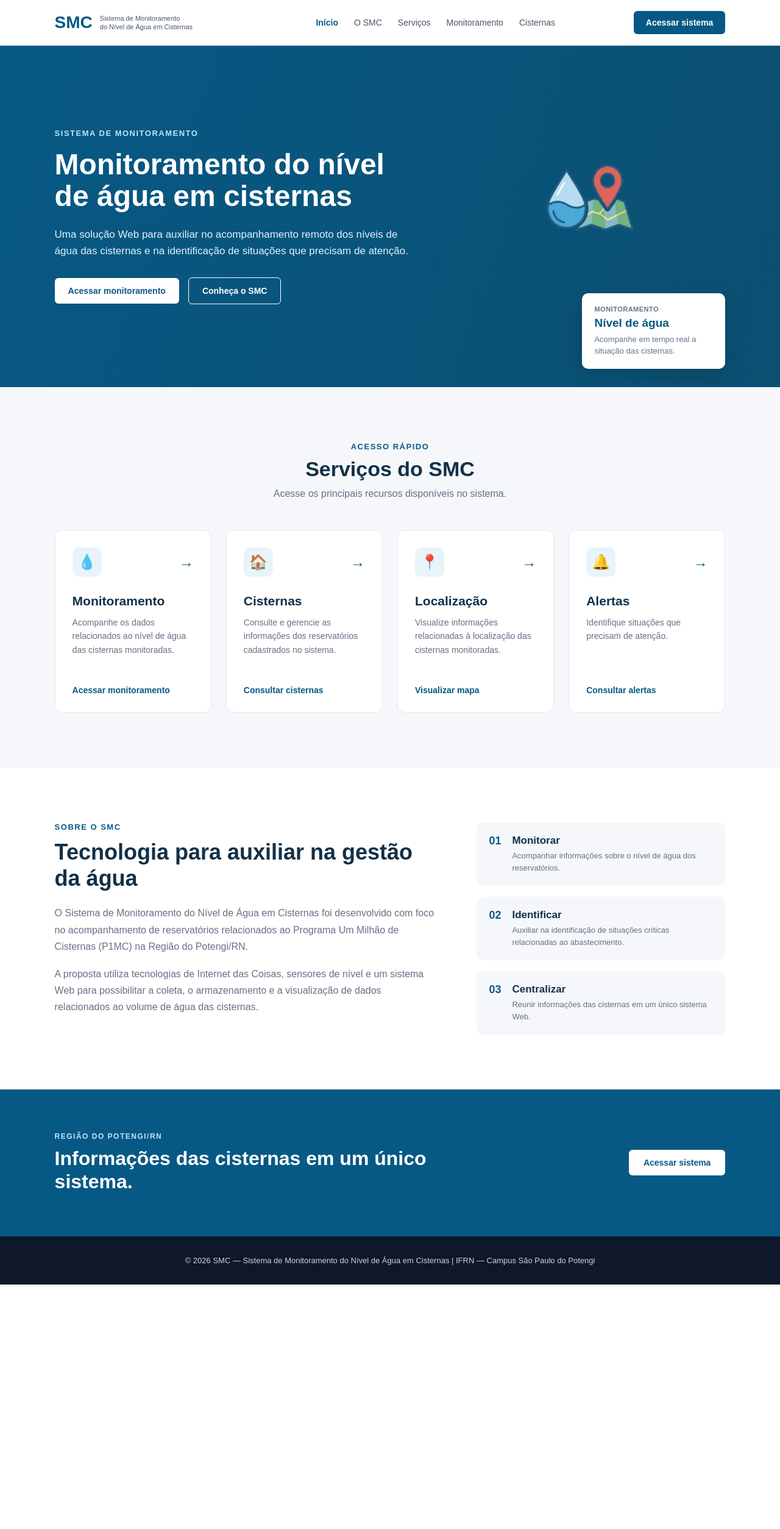
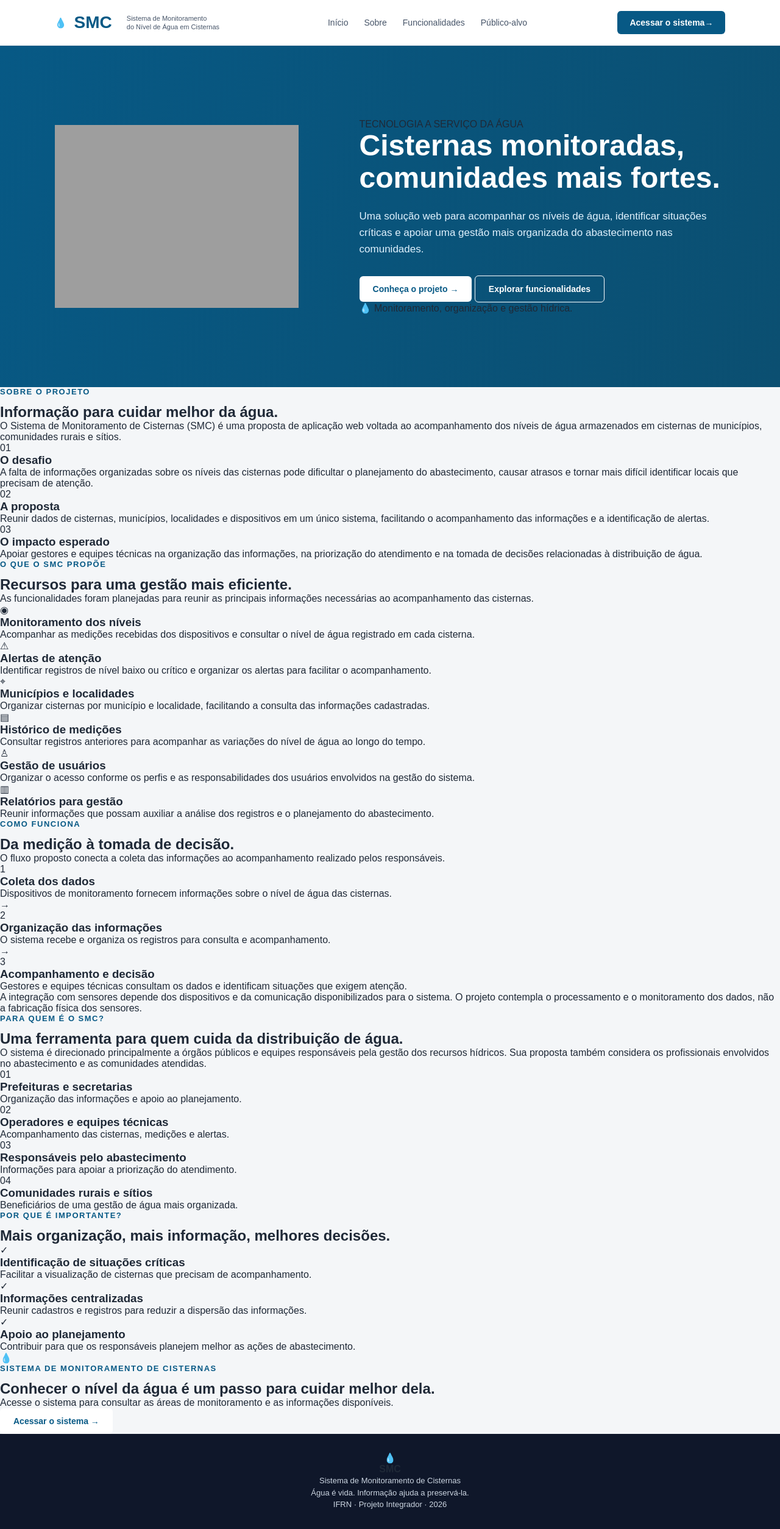
Before and after one commit to limaleticia2-ux/SMC, a Django app: page /apresentacao/ in a window 1280 px wide. Shown: the whole page at 61% size. Before the commit the page ends 2107 px from the top, so only its background shows below. Run offline with Django 5.2, Linux system fonts and the light colour scheme; the visitor is signed in with stand-in values (Sample User, id 1); grey boxes are pictures that could not be loaded.

Commit message:
Atualiza estrutura da tela de apresentação

```diff
--- a/monitoramento/templates/monitoramento/apresentacao.html
+++ b/monitoramento/templates/monitoramento/apresentacao.html
@@ -1,434 +1,364 @@
+
 {% load static %}
-
-
 <!DOCTYPE html>
 <html lang="pt-BR">
-
 <head>
-
     <meta charset="UTF-8">
-
     <meta name="viewport" content="width=device-width, initial-scale=1.0">
-
-    <title>SMC | Sistema de Monitoramento do Nível de Água em Cisternas</title>
-
+    <title>SMC | Sistema de Monitoramento de Cisternas</title>
     <link rel="stylesheet" href="{% static 'monitoramento/css/apresentacao.css' %}">
-
 </head>
-
-
 <body>
 
-    <!-- CABEÇALHO -->
 <header class="header">
-
     <div class="header-container">
-
-            <a href="/" class="logo">
-
-                <span class="logo-name">
-                    SMC
-                </span>
-
+        <a href="{% url 'apresentacao' %}" class="logo">
+            <span class="logo-mark">💧</span>
+            <span class="logo-name">SMC</span>
+            <span class="logo-divider"></span>
             <span class="logo-description">
                 Sistema de Monitoramento<br>
                 do Nível de Água em Cisternas
             </span>
-
         </a>
 
         <nav class="menu">
-
-                <a href="/" class="active">
-                    Início
-                </a>
-
-                <a href="#sobre">
-                    O SMC
-                </a>
-
-                <a href="#servicos">
-                    Serviços
-                </a>
-
-                <a href="/monitoramento/">
-                    Monitoramento
-                </a>
-
-                <a href="/cisternas/">
-                    Cisternas
-                </a>
-
+            <a href="#inicio">Início</a>
+            <a href="#sobre">Sobre</a>
+            <a href="#funcionalidades">Funcionalidades</a>
+            <a href="#publico">Público-alvo</a>
         </nav>
 
-            <a href="/monitoramento/" class="login-button">
-                Acessar sistema
+        <a href="{% url 'monitoramento' %}" class="login-button">
+            Acessar o sistema <span>→</span>
         </a>
-
     </div>
-
 </header>
 
+<main>
+    <!-- APRESENTAÇÃO PRINCIPAL -->
+    <section class="hero" id="inicio">
+        <img
+            class="hero-background"
+            src="{% static 'monitoramento/img/cisterna-hero.jpg' %}"
+            alt="Ilustração de cisterna em uma comunidade"
+        >
 
-    <main>
-
-        <!-- BANNER PRINCIPAL -->
-        <section class="hero">
+        <div class="hero-shade"></div>
 
         <div class="hero-content">
-
-                <span class="hero-label">
-                    SISTEMA DE MONITORAMENTO
-                </span>
+            <span class="eyebrow">TECNOLOGIA A SERVIÇO DA ÁGUA</span>
 
             <h1>
-                    Monitoramento do nível de água em cisternas
+                Cisternas monitoradas,<br>
+                comunidades <span>mais fortes.</span>
             </h1>
 
             <p>
-                    Uma solução Web para auxiliar no acompanhamento remoto
-                    dos níveis de água das cisternas e na identificação de
-                    situações que precisam de atenção.
+                Uma solução web para acompanhar os níveis de água,
+                identificar situações críticas e apoiar uma gestão
+                mais organizada do abastecimento nas comunidades.
             </p>
 
-                <div class="hero-buttons">
-
-                    <a href="/monitoramento/" class="primary-button">
-                        Acessar monitoramento
+            <div class="hero-actions">
+                <a href="#sobre" class="primary-button">
+                    Conheça o projeto <span>→</span>
                 </a>
-
-                    <a href="#sobre" class="secondary-button">
-                        Conheça o SMC
+                <a href="#funcionalidades" class="secondary-button">
+                    Explorar funcionalidades
                 </a>
-
             </div>
 
+            <div class="hero-note">
+                <span class="note-drop">💧</span>
+                <span>Monitoramento, organização e gestão hídrica.</span>
+            </div>
+        </div>
+    </section>
+
+    <!-- CONTEXTO -->
+    <section class="intro-section" id="sobre">
+        <div class="section-heading">
+            <span class="section-label">SOBRE O PROJETO</span>
+            <h2>Informação para cuidar melhor da água.</h2>
+            <p>
+                O Sistema de Monitoramento de Cisternas (SMC) é uma proposta
+                de aplicação web voltada ao acompanhamento dos níveis de água
+                armazenados em cisternas de municípios, comunidades rurais e sítios.
+            </p>
         </div>
 
+        <div class="intro-grid">
+            <article class="intro-card">
+                <div class="card-icon">01</div>
+                <h3>O desafio</h3>
+                <p>
+                    A falta de informações organizadas sobre os níveis das
+                    cisternas pode dificultar o planejamento do abastecimento,
+                    causar atrasos e tornar mais difícil identificar locais
+                    que precisam de atenção.
+                </p>
+            </article>
 
-            <!-- IMAGEM PRINCIPAL -->
-            <div class="hero-visual">
+            <article class="intro-card featured-card">
+                <div class="card-icon">02</div>
+                <h3>A proposta</h3>
+                <p>
+                    Reunir dados de cisternas, municípios, localidades e
+                    dispositivos em um único sistema, facilitando o
+                    acompanhamento das informações e a identificação de alertas.
+                </p>
+            </article>
 
-                <img
-                    src="{% static 'monitoramento/img/logo.png' %}"
-                    alt="Logo do SMC"
-                >
+            <article class="intro-card">
+                <div class="card-icon">03</div>
+                <h3>O impacto esperado</h3>
+                <p>
+                    Apoiar gestores e equipes técnicas na organização das
+                    informações, na priorização do atendimento e na tomada
+                    de decisões relacionadas à distribuição de água.
+                </p>
+            </article>
+        </div>
+    </section>
 
+    <!-- FUNCIONALIDADES -->
+    <section class="features-section" id="funcionalidades">
+        <div class="section-heading">
+            <span class="section-label">O QUE O SMC PROPÕE</span>
+            <h2>Recursos para uma gestão mais eficiente.</h2>
+            <p>
+                As funcionalidades foram planejadas para reunir as principais
+                informações necessárias ao acompanhamento das cisternas.
+            </p>
         </div>
 
+        <div class="features-grid">
+            <article class="feature-card">
+                <div class="feature-icon">◉</div>
+                <h3>Monitoramento dos níveis</h3>
+                <p>
+                    Acompanhar as medições recebidas dos dispositivos e
+                    consultar o nível de água registrado em cada cisterna.
+                </p>
+            </article>
 
-            <!-- CARD DO MONITORAMENTO -->
-            <div class="hero-card">
+            <article class="feature-card">
+                <div class="feature-icon">⚠</div>
+                <h3>Alertas de atenção</h3>
+                <p>
+                    Identificar registros de nível baixo ou crítico e
+                    organizar os alertas para facilitar o acompanhamento.
+                </p>
+            </article>
 
-                <span>
-                    MONITORAMENTO
-                </span>
+            <article class="feature-card">
+                <div class="feature-icon">⌖</div>
+                <h3>Municípios e localidades</h3>
+                <p>
+                    Organizar cisternas por município e localidade,
+                    facilitando a consulta das informações cadastradas.
+                </p>
+            </article>
 
-                <strong>
-                    Nível de água
-                </strong>
+            <article class="feature-card">
+                <div class="feature-icon">▤</div>
+                <h3>Histórico de medições</h3>
+                <p>
+                    Consultar registros anteriores para acompanhar as
+                    variações do nível de água ao longo do tempo.
+                </p>
+            </article>
 
-                <small>
-                    Acompanhe em tempo real a situação das cisternas.
-                </small>
+            <article class="feature-card">
+                <div class="feature-icon">♙</div>
+                <h3>Gestão de usuários</h3>
+                <p>
+                    Organizar o acesso conforme os perfis e as responsabilidades
+                    dos usuários envolvidos na gestão do sistema.
+                </p>
+            </article>
 
+            <article class="feature-card">
+                <div class="feature-icon">▥</div>
+                <h3>Relatórios para gestão</h3>
+                <p>
+                    Reunir informações que possam auxiliar a análise
+                    dos registros e o planejamento do abastecimento.
+                </p>
+            </article>
+        </div>
+    </section>
+
+    <!-- COMO FUNCIONA -->
+    <section class="process-section">
+        <div class="section-heading">
+            <span class="section-label">COMO FUNCIONA</span>
+            <h2>Da medição à tomada de decisão.</h2>
+            <p>
+                O fluxo proposto conecta a coleta das informações ao
+                acompanhamento realizado pelos responsáveis.
+            </p>
         </div>
 
+        <div class="process-grid">
+            <article class="process-step">
+                <span class="step-number">1</span>
+                <h3>Coleta dos dados</h3>
+                <p>
+                    Dispositivos de monitoramento fornecem informações
+                    sobre o nível de água das cisternas.
+                </p>
+            </article>
+
+            <div class="process-arrow">→</div>
+
+            <article class="process-step">
+                <span class="step-number">2</span>
+                <h3>Organização das informações</h3>
+                <p>
+                    O sistema recebe e organiza os registros para
+                    consulta e acompanhamento.
+                </p>
+            </article>
+
+            <div class="process-arrow">→</div>
+
+            <article class="process-step">
+                <span class="step-number">3</span>
+                <h3>Acompanhamento e decisão</h3>
+                <p>
+                    Gestores e equipes técnicas consultam os dados e
+                    identificam situações que exigem atenção.
+                </p>
+            </article>
+        </div>
+
+        <p class="process-note">
+            A integração com sensores depende dos dispositivos e da
+            comunicação disponibilizados para o sistema. O projeto
+            contempla o processamento e o monitoramento dos dados,
+            não a fabricação física dos sensores.
+        </p>
     </section>
 
+    <!-- PÚBLICO-ALVO -->
+    <section class="audience-section" id="publico">
+        <div class="audience-content">
+            <span class="section-label">PARA QUEM É O SMC?</span>
+            <h2>Uma ferramenta para quem cuida da distribuição de água.</h2>
+            <p>
+                O sistema é direcionado principalmente a órgãos públicos e
+                equipes responsáveis pela gestão dos recursos hídricos.
+                Sua proposta também considera os profissionais envolvidos
+                no abastecimento e as comunidades atendidas.
+            </p>
+        </div>
 
-        <!-- ACESSO RÁPIDO -->
-        <section class="services" id="servicos">
+        <div class="audience-list">
+            <article>
+                <span>01</span>
+                <div>
+                    <h3>Prefeituras e secretarias</h3>
+                    <p>Organização das informações e apoio ao planejamento.</p>
+                </div>
+            </article>
 
-            <div class="section-title">
+            <article>
+                <span>02</span>
+                <div>
+                    <h3>Operadores e equipes técnicas</h3>
+                    <p>Acompanhamento das cisternas, medições e alertas.</p>
+                </div>
+            </article>
 
-                <span>
-                    ACESSO RÁPIDO
-                </span>
+            <article>
+                <span>03</span>
+                <div>
+                    <h3>Responsáveis pelo abastecimento</h3>
+                    <p>Informações para apoiar a priorização do atendimento.</p>
+                </div>
+            </article>
 
-                <h2>
-                    Serviços do SMC
-                </h2>
+            <article>
+                <span>04</span>
+                <div>
+                    <h3>Comunidades rurais e sítios</h3>
+                    <p>Beneficiários de uma gestão de água mais organizada.</p>
+                </div>
+            </article>
+        </div>
+    </section>
 
+    <!-- BENEFÍCIOS -->
+    <section class="benefits-section">
+        <div class="section-heading">
+            <span class="section-label">POR QUE É IMPORTANTE?</span>
+            <h2>Mais organização, mais informação, melhores decisões.</h2>
+        </div>
+
+        <div class="benefits-grid">
+            <article class="benefit-card">
+                <span>✓</span>
+                <h3>Identificação de situações críticas</h3>
                 <p>
-                    Acesse os principais recursos disponíveis no sistema.
+                    Facilitar a visualização de cisternas que precisam
+                    de acompanhamento.
+                </p>
+            </article>
+
+            <article class="benefit-card">
+                <span>✓</span>
+                <h3>Informações centralizadas</h3>
+                <p>
+                    Reunir cadastros e registros para reduzir a dispersão
+                    das informações.
+                </p>
+            </article>
+
+            <article class="benefit-card">
+                <span>✓</span>
+                <h3>Apoio ao planejamento</h3>
+                <p>
+                    Contribuir para que os responsáveis planejem melhor
+                    as ações de abastecimento.
+                </p>
+            </article>
+        </div>
+    </section>
+
+    <!-- CHAMADA FINAL -->
+    <section class="final-cta">
+        <span class="cta-drop">💧</span>
+        <span class="section-label">SISTEMA DE MONITORAMENTO DE CISTERNAS</span>
+        <h2>Conhecer o nível da água é um passo para cuidar melhor dela.</h2>
+        <p>
+            Acesse o sistema para consultar as áreas de monitoramento
+            e as informações disponíveis.
+        </p>
+        <a href="{% url 'monitoramento' %}" class="primary-button">
+            Acessar o sistema <span>→</span>
+        </a>
+    </section>
+</main>
+
+<footer class="footer">
+    <div class="footer-brand">
+        <span class="footer-mark">💧</span>
+        <div>
+            <strong>SMC</strong>
+            <p>Sistema de Monitoramento de Cisternas</p>
+        </div>
+    </div>
+
+    <p class="footer-phrase">
+        Água é vida. Informação ajuda a preservá-la.
     </p>
 
-            </div>
-
-
-            <div class="service-cards">
-
-                <!-- MONITORAMENTO -->
-                <a href="/monitoramento/" class="service-card">
-
-                    <div class="service-card-top">
-
-                        <span class="service-icon">
-                            💧
-                        </span>
-
-                        <span class="service-arrow">
-                            →
-                        </span>
-
-                    </div>
-
-                    <h3>
-                        Monitoramento
-                    </h3>
-
-                    <p>
-                        Acompanhe os dados relacionados ao nível de água
-                        das cisternas monitoradas.
+    <p class="footer-credit">
+        IFRN · Projeto Integrador · 2026
     </p>
-
-                    <span class="service-link">
-                        Acessar monitoramento
-                    </span>
-
-                </a>
-
-
-                <!-- CISTERNAS -->
-                <a href="/cisternas/" class="service-card">
-
-                    <div class="service-card-top">
-
-                        <span class="service-icon">
-                            🏠
-                        </span>
-
-                        <span class="service-arrow">
-                            →
-                        </span>
-
-                    </div>
-
-                    <h3>
-                        Cisternas
-                    </h3>
-
-                    <p>
-                        Consulte e gerencie as informações dos reservatórios
-                        cadastrados no sistema.
-                    </p>
-
-                    <span class="service-link">
-                        Consultar cisternas
-                    </span>
-
-                </a>
-
-
-                <!-- LOCALIZAÇÃO -->
-                <a href="#" class="service-card">
-
-                    <div class="service-card-top">
-
-                        <span class="service-icon">
-                            📍
-                        </span>
-
-                        <span class="service-arrow">
-                            →
-                        </span>
-
-                    </div>
-
-                    <h3>
-                        Localização
-                    </h3>
-
-                    <p>
-                        Visualize informações relacionadas à localização
-                        das cisternas monitoradas.
-                    </p>
-
-                    <span class="service-link">
-                        Visualizar mapa
-                    </span>
-
-                </a>
-
-
-                <!-- ALERTAS -->
-                <a href="#" class="service-card">
-
-                    <div class="service-card-top">
-
-                        <span class="service-icon">
-                            🔔
-                        </span>
-
-                        <span class="service-arrow">
-                            →
-                        </span>
-
-                    </div>
-
-                    <h3>
-                        Alertas
-                    </h3>
-
-                    <p>
-                        Identifique situações que precisam
-                        de atenção.
-                    </p>
-
-                    <span class="service-link">
-                        Consultar alertas
-                    </span>
-
-                </a>
-
-            </div>
-
-        </section>
-
-
-        <!-- SOBRE O SMC -->
-        <section class="about" id="sobre">
-
-            <div class="about-container">
-
-                <div class="about-content">
-
-                    <span class="section-label">
-                        SOBRE O SMC
-                    </span>
-
-                    <h2>
-                        Tecnologia para auxiliar
-                        na gestão da água
-                    </h2>
-
-                    <p>
-                        O Sistema de Monitoramento do Nível de Água em
-                        Cisternas foi desenvolvido com foco no acompanhamento
-                        de reservatórios relacionados ao Programa Um Milhão
-                        de Cisternas (P1MC) na Região do Potengi/RN.
-                    </p>
-
-                    <p>
-                        A proposta utiliza tecnologias de Internet das Coisas,
-                        sensores de nível e um sistema Web para possibilitar
-                        a coleta, o armazenamento e a visualização de dados
-                        relacionados ao volume de água das cisternas.
-                    </p>
-
-                </div>
-
-
-                <div class="about-highlight">
-
-                    <div class="highlight-item">
-
-                        <span class="highlight-number">
-                            01
-                        </span>
-
-                        <div>
-
-                            <strong>
-                                Monitorar
-                            </strong>
-
-                            <p>
-                                Acompanhar informações sobre o nível de água
-                                dos reservatórios.
-                            </p>
-
-                        </div>
-
-                    </div>
-
-
-                    <div class="highlight-item">
-
-                        <span class="highlight-number">
-                            02
-                        </span>
-
-                        <div>
-
-                            <strong>
-                                Identificar
-                            </strong>
-
-                            <p>
-                                Auxiliar na identificação de situações
-                                críticas relacionadas ao abastecimento.
-                            </p>
-
-                        </div>
-
-                    </div>
-
-
-                    <div class="highlight-item">
-
-                        <span class="highlight-number">
-                            03
-                        </span>
-
-                        <div>
-
-                            <strong>
-                                Centralizar
-                            </strong>
-
-                            <p>
-                                Reunir informações das cisternas em
-                                um único sistema Web.
-                            </p>
-
-                        </div>
-
-                    </div>
-
-                </div>
-
-            </div>
-
-        </section>
-
-
-        <!-- CHAMADA FINAL -->
-        <section class="call-to-action">
-
-            <div>
-
-                <span>
-                    REGIÃO DO POTENGI/RN
-                </span>
-
-                <h2>
-                    Informações das cisternas
-                    em um único sistema.
-                </h2>
-
-            </div>
-
-            <a href="/monitoramento/">
-                Acessar sistema
-            </a>
-
-        </section>
-
-    </main>
-
-
-    <!-- RODAPÉ -->
-    <footer class="footer">
-
-        <p>
-            © 2026 SMC — Sistema de Monitoramento do Nível de Água em Cisternas
-            | IFRN — Campus São Paulo do Potengi
-        </p>
-
 </footer>
 
 </body>
-
 </html>
```
Lines whose indentation alone changed are shown as unchanged.
